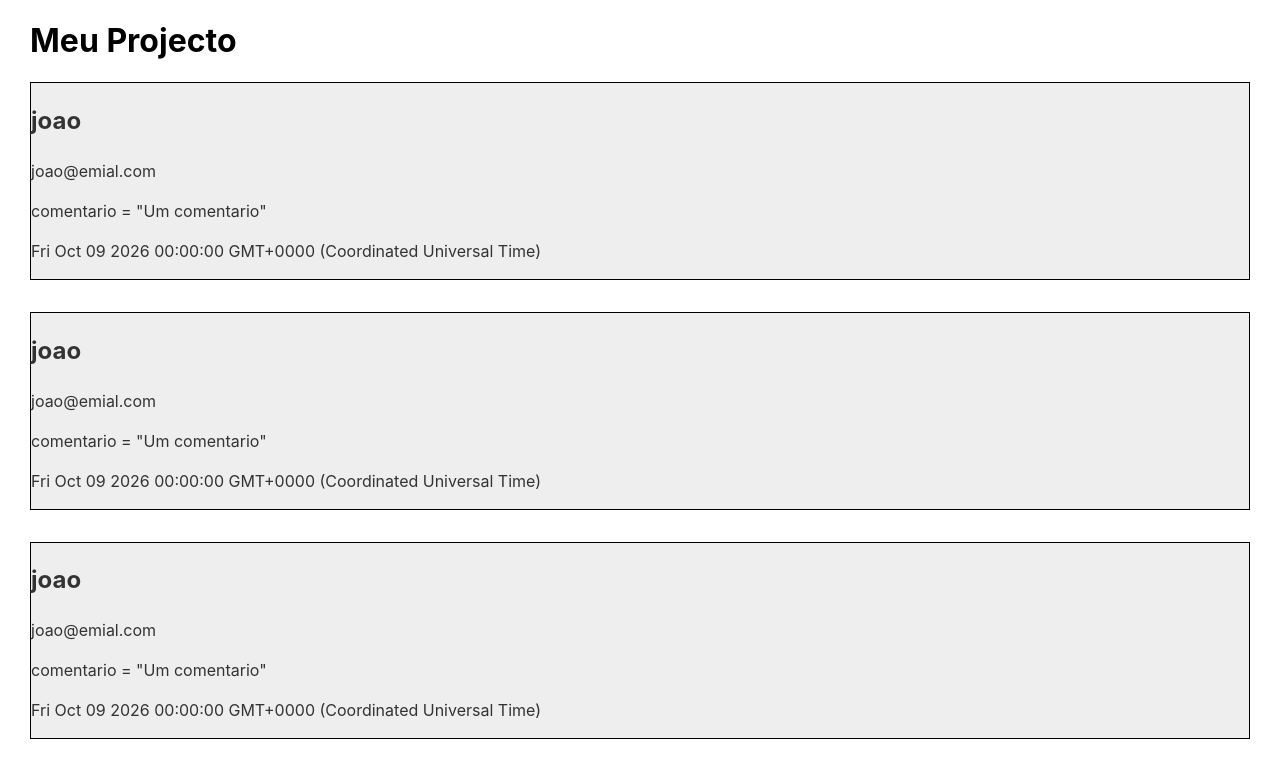
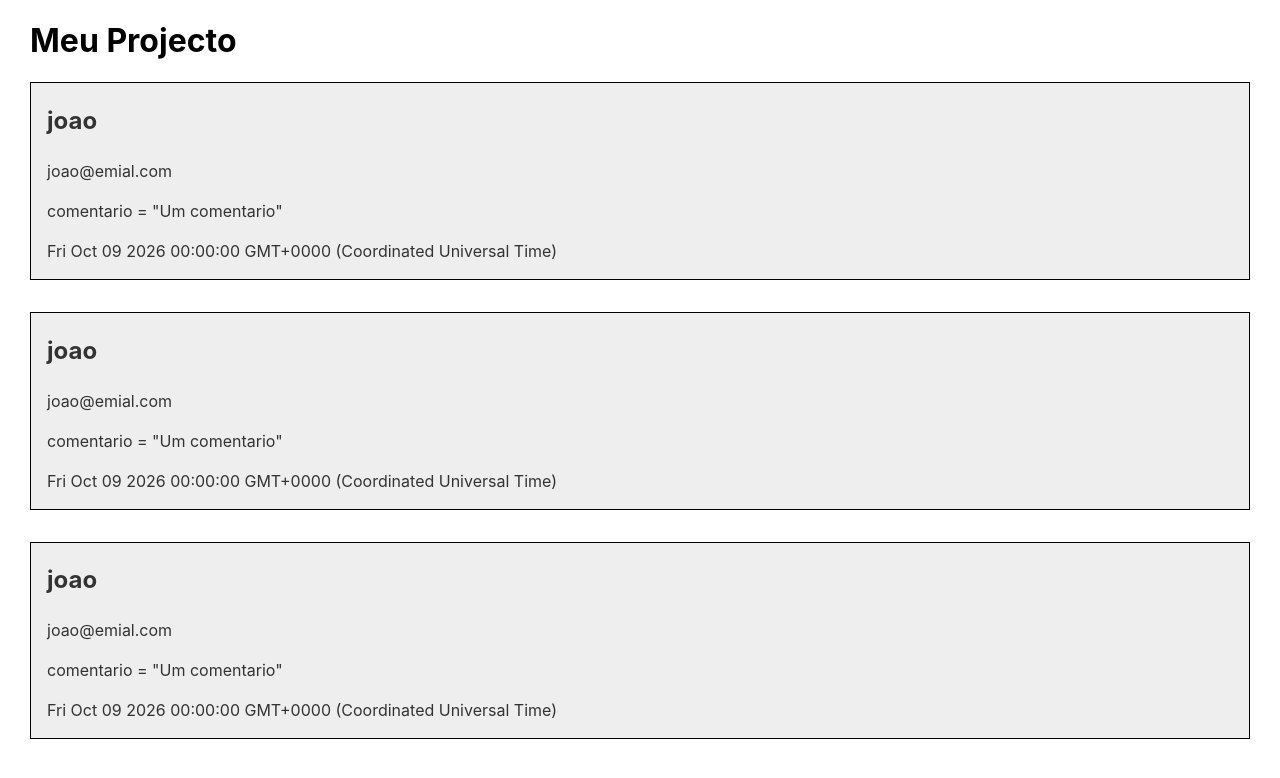
Before and after one commit to machadopy/UDEMY-REACT, a React (Create React App) app in the folder projeto/react-basico/: page / in a window 1280 px wide. Shown: the top 778 px of the page. Built offline with nearby package versions, Linux system fonts and the light colour scheme.

Commit message:
Fix padding in Comentario component CSS for improved layout

```diff
--- a/projeto/react-basico/src/components/Comentario.css
+++ b/projeto/react-basico/src/components/Comentario.css
@@ -6,4 +6,5 @@
     color: #333;
 	font-size: 1rem;
 	line-height: 1.5;
+    padding-left: 1rem;
 }
```
